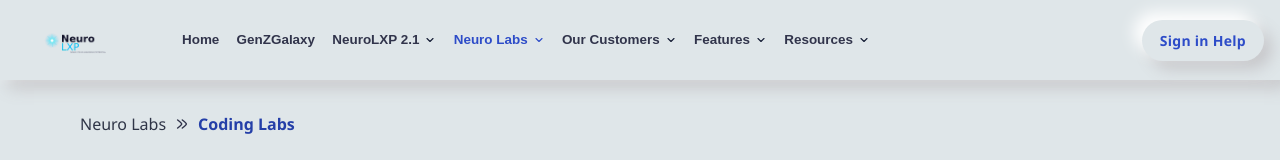
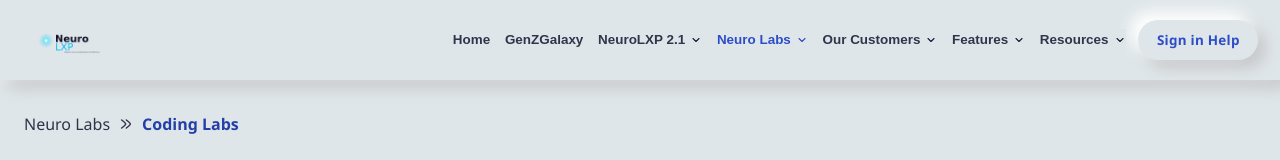
Before and after one commit to Pavankumartk/website, a Next.js app: page /neurolabs in a window 1280 px wide. Shown: the top 160 px of the page. Built offline with nearby package versions, Linux system fonts and the light colour scheme.

Commit message:
Fix GenZ Galaxy mobile responsiveness

```diff
--- a/app/components/Header/header.css
+++ b/app/components/Header/header.css
@@ -2384,176 +2384,3 @@
     display: flex !important;
   }
 }
-
-
-/* FINAL 1366 LAPTOP ALIGNMENT FIX */
-/* Keeps the same desktop header design; only balances spacing at laptop widths. */
-@media (min-width: 1240px) and (max-width: 1400px) {
-  .nlxp-header-inner {
-    width: 100%;
-    max-width: 100%;
-    padding-left: 28px;
-    padding-right: 28px;
-    gap: 16px;
-    justify-content: space-between;
-  }
-
-  .nlxp-header-left {
-    flex: 1 1 auto;
-    min-width: 0;
-    gap: 34px;
-  }
-
-  .nlxp-header-logo-link,
-  .nlxp-header-logo {
-    flex: 0 0 auto;
-  }
-
-  .nlxp-header-nav {
-    flex: 1 1 auto;
-    min-width: 0;
-    justify-content: flex-end;
-    gap: 14px;
-  }
-
-  .nlxp-header-link,
-  .nlxp-header-dropdown-trigger {
-    font-size: 14px;
-    line-height: 22px;
-    gap: 5px;
-    white-space: nowrap;
-  }
-
-  .nlxp-header-chevron {
-    width: 12px;
-    height: 12px;
-    flex: 0 0 auto;
-  }
-
-  .nlxp-header-signin {
-    flex: 0 0 auto;
-    padding: 10px 18px;
-    font-size: 14px;
-    white-space: nowrap;
-    margin-left: 0;
-  }
-}
-
-/* Slightly narrower laptop widths keep the same desktop header too. */
-@media (min-width: 1024px) and (max-width: 1239px) {
-  .nlxp-header-inner {
-    width: 100%;
-    max-width: 100%;
-    padding-left: 18px;
-    padding-right: 18px;
-    gap: 10px;
-    justify-content: space-between;
-  }
-
-  .nlxp-header-left {
-    flex: 1 1 auto;
-    min-width: 0;
-    gap: 22px;
-  }
-
-  .nlxp-header-nav {
-    display: flex !important;
-    flex: 1 1 auto;
-    min-width: 0;
-    justify-content: flex-end;
-    gap: 10px;
-  }
-
-  .nlxp-header-signin {
-    display: flex !important;
-    flex: 0 0 auto;
-    padding: 9px 14px;
-    font-size: 12px;
-    white-space: nowrap;
-  }
-
-  .nlxp-header-burger {
-    display: none !important;
-  }
-
-  .nlxp-header-link,
-  .nlxp-header-dropdown-trigger {
-    font-size: 12px;
-    line-height: 20px;
-    gap: 4px;
-    white-space: nowrap;
-  }
-
-  .nlxp-header-chevron {
-    width: 11px;
-    height: 11px;
-  }
-}
-
-
-/* FINAL LAPTOP POSITION FIX - NAV MUST NOT DRIFT RIGHT */
-/* Keeps desktop header style. Only responsive spacing is adjusted. */
-@media (min-width: 1024px) and (max-width: 1400px) {
-  .nlxp-header-inner {
-    width: 100% !important;
-    max-width: 1440px !important;
-    padding-left: -44px !important;
-    padding-right: 16px !important;
-    gap: 18px !important;
-  }
-
-  .nlxp-header-left {
-    flex: 1 1 auto !important;
-    min-width: 0 !important;
-    /* gap: clamp(38px, 5vw, 72px) !important; */
-  }
-
-  .nlxp-header-logo-link {
-    flex: 0 0 auto !important;
-  }
-
-  .nlxp-header-nav {
-    display: flex !important;
-    flex: 0 1 auto !important;
-    min-width: 0 !important;
-    justify-content: flex-start !important;
-    gap: clamp(12px, 1.35vw, 20px) !important;
-  }
-
-  .nlxp-header-link,
-  .nlxp-header-dropdown-trigger {
-    font-size: clamp(13px, 1.05vw, 15px) !important;
-    line-height: 22px !important;
-    white-space: nowrap !important;
-  }
-
-  .nlxp-header-chevron {
-    width: 12px !important;
-    height: 12px !important;
-  }
-
-  .nlxp-header-signin {
-    display: flex !important;
-    flex: 0 0 auto !important;
-    padding: 10px 18px !important;
-    font-size: 14px !important;
-    white-space: nowrap !important;
-    margin-left: auto !important;
-  }
-
-  .nlxp-header-burger {
-    display: none !important;
-  }
-}
-
-/* Tablet/mobile only */
-@media (max-width: 1023px) {
-  .nlxp-header-nav,
-  .nlxp-header-signin {
-    display: none !important;
-  }
-
-  .nlxp-header-burger {
-    display: flex !important;
-  }
-}
--- a/app/neurolabs/codingLabs.css
+++ b/app/neurolabs/codingLabs.css
@@ -218,7 +218,7 @@
   align-items: center;
   gap: 24px;
   color: var(--coding-heading);
-  font-size: 28px;
+  font-size: 24px;
   font-weight: 600;
   line-height: 40px;
   letter-spacing: 0.03em;
@@ -942,7 +942,7 @@
 
   .coding-hero h1 {
     margin-top: 22px;
-    font-size: 34px;
+    font-size: 36px;
     line-height: 1.22;
   }
 
@@ -970,7 +970,7 @@
   .coding-section-copy h2,
   .coding-challenges__intro h2 {
     margin-top: 22px;
-    font-size: 32px;
+    font-size: 36px;
     line-height: 1.25;
   }
 
@@ -1150,7 +1150,7 @@
   }
 
   .coding-cta h2 {
-    font-size: 34px;
+    font-size: 36px;
     line-height: 1.25;
   }
 
@@ -1195,7 +1195,7 @@
   }
 
   .coding-hero h1 {
-    font-size: 30px;
+    font-size: 36px;
   }
 
   .coding-hero__visual {
@@ -1208,7 +1208,7 @@
 
   .coding-section-copy h2,
   .coding-challenges__intro h2 {
-    font-size: 29px;
+    font-size: 36px;
   }
 
   .coding-practice-card {
@@ -1305,7 +1305,7 @@
   }
 
   .coding-cta h2 {
-    font-size: 30px;
+    font-size: 36px;
   }
 
   .coding-cta__actions {
@@ -1418,20 +1418,9 @@
     -8px -8px 16px #ffffff,
     8px 8px 16px #c6c6c9;
 }
-
-
 @media (max-width: 700px) {
-  .coding-first-video {
+  .coding-video-card video {
     object-fit: cover !important;
-    object-position: center 20% !important;
+    object-position: center top !important;
   }
 }
-
-@media (min-width: 1101px) {
-  .coding-shell {
-    width: 1280px !important;
-    max-width: calc(100% - 160px) !important;
-    margin-left: auto !important;
-    margin-right: auto !important;
-  }
-}
```
